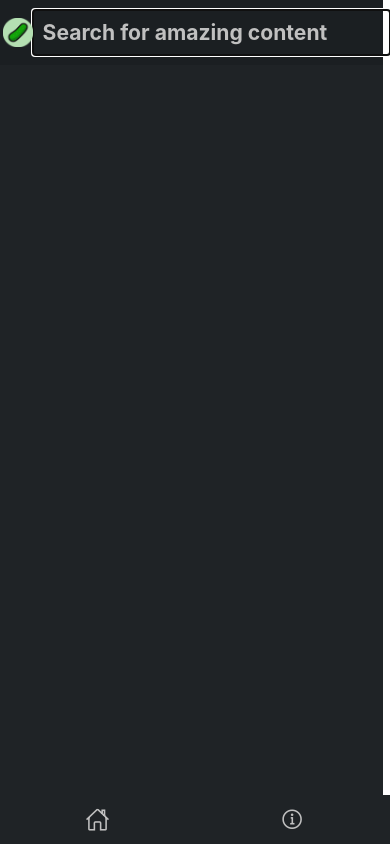
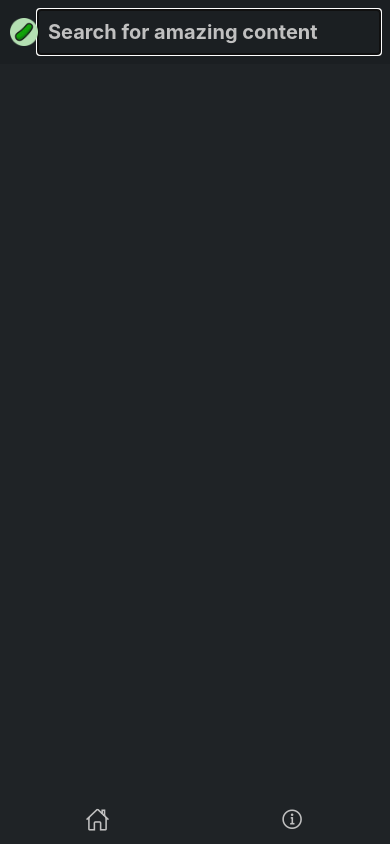
Before and after one commit to amanajmani/picle, a React Native app: screen / in a window 390 px wide. Built offline with nearby package versions, Linux system fonts and the light colour scheme.

Commit message:
Update Styles

```diff
--- a/src/screens/details/Details.js
+++ b/src/screens/details/Details.js
@@ -35,7 +35,7 @@ const Details = ({route, navigation, orientation}) => {
           <Image
             resizeMode="contain"
             source={{uri: item.webformatURL}}
-            style={[styles.flex, {borderRadius: theme.shape.borderRadius}]}
+            style={[styles.flex, styles.image]}
           />
         </View>
         <ImageDescription item={item} orientation={orientation} />
--- a/src/screens/details/components/imageDescription/ImageDescription.js
+++ b/src/screens/details/components/imageDescription/ImageDescription.js
@@ -56,8 +56,8 @@ const UserDescription = ({item}) => {
 const ImageDescription = ({item, orientation}) => {
   const {tags} = item;
   return (
-    <View style={{marginTop: theme.spacing(2)}}>
-      <View style={{marginBottom: theme.spacing(20)}}>
+    <View style={styles.imageDescriptionRoot}>
+      <View style={styles.userInfoContainer}>
         {/* User's Avatar and name */}
         <UserDescription item={item} />
 
--- a/src/screens/details/components/imageDescription/imageDescription.styles.js
+++ b/src/screens/details/components/imageDescription/imageDescription.styles.js
@@ -2,9 +2,6 @@ import {StyleSheet} from 'react-native';
 
 /* THEME */
 import theme from '../../../../theme/theme';
-
-/* UTILS */
-import scale from '../../../../utils/scale.utils';
 
 const styles = StyleSheet.create({
   bodyText: {
@@ -26,8 +23,8 @@ const styles = StyleSheet.create({
     flexDirection: 'row',
   },
   avatar: {
-    height: scale(40),
-    width: scale(40),
+    height: 40,
+    width: 40,
     borderRadius: 75,
   },
   userName: {
@@ -40,6 +37,12 @@ const styles = StyleSheet.create({
     marginRight: theme.spacing(6),
     backgroundColor: theme.palette.secondary.main,
   },
+  imageDescriptionRoot: {
+    marginTop: theme.spacing(2),
+  },
+  userInfoContainer: {
+    marginBottom: theme.spacing(20),
+  },
 });
 
 export default styles;
--- a/src/screens/details/details.styles.js
+++ b/src/screens/details/details.styles.js
@@ -16,6 +16,9 @@ const styles = StyleSheet.create({
     flexDirection: 'row-reverse',
     alignItems: 'center',
   },
+  image: {
+    borderRadius: theme.shape.borderRadius,
+  },
 });
 
 export default styles;
--- a/src/screens/search/components/imageGrid/ImageGrid.js
+++ b/src/screens/search/components/imageGrid/ImageGrid.js
@@ -83,10 +83,7 @@ const ImageGrid = ({
         {fetching ? (
           <ActivityIndicator
             color={theme.palette.secondary.main}
-            style={{
-              margin: theme.spacing(20),
-              transform: [{scale: 2}],
-            }}
+            style={styles.activityIndicator}
           />
         ) : null}
         {totalHits === 0 && (
--- a/src/screens/search/components/imageGrid/imageGrid.styles.js
+++ b/src/screens/search/components/imageGrid/imageGrid.styles.js
@@ -35,6 +35,10 @@ const styles = StyleSheet.create({
     marginTop: theme.spacing(8),
     color: theme.palette.text.secondary,
   },
+  activityIndicator: {
+    margin: theme.spacing(20),
+    transform: [{scale: 2}],
+  },
 });
 
 export default styles;
--- a/src/screens/search/components/searchBox/searchBox.styles.js
+++ b/src/screens/search/components/searchBox/searchBox.styles.js
@@ -2,9 +2,6 @@ import {StyleSheet} from 'react-native';
 
 /* THEME */
 import theme from '../../../../theme/theme';
-
-/* UTILS */
-import scale from '../../../../utils/scale.utils';
 
 const styles = StyleSheet.create({
   root: {
@@ -21,8 +18,8 @@ const styles = StyleSheet.create({
     padding: theme.spacing(5),
   },
   logo: {
-    width: scale(28),
-    height: scale(28),
+    width: 28,
+    height: 28,
   },
 });
 
--- a/src/theme/theme.js
+++ b/src/theme/theme.js
@@ -1,6 +1,3 @@
-/* UTILS */
-import scale from '../utils/scale.utils';
-
 const theme = {
   palette: {
     primary: {
@@ -21,23 +18,23 @@ const theme = {
   typography: {
     h1: {
       fontWeight: 'bold',
-      fontSize: scale(20),
+      fontSize: 20,
     },
     h6: {
       fontWeight: 'bold',
-      fontSize: scale(18),
+      fontSize: 18,
     },
     body1: {
       fontWeight: 'bold',
-      fontSize: scale(16),
+      fontSize: 16,
     },
     body2: {
       fontWeight: 'normal',
-      fontSize: scale(16),
+      fontSize: 16,
     },
     caption: {
       fontWeight: 'normal',
-      fontSize: scale(14),
+      fontSize: 14,
     },
   },
   spacing: factor => 2 * factor,
```
